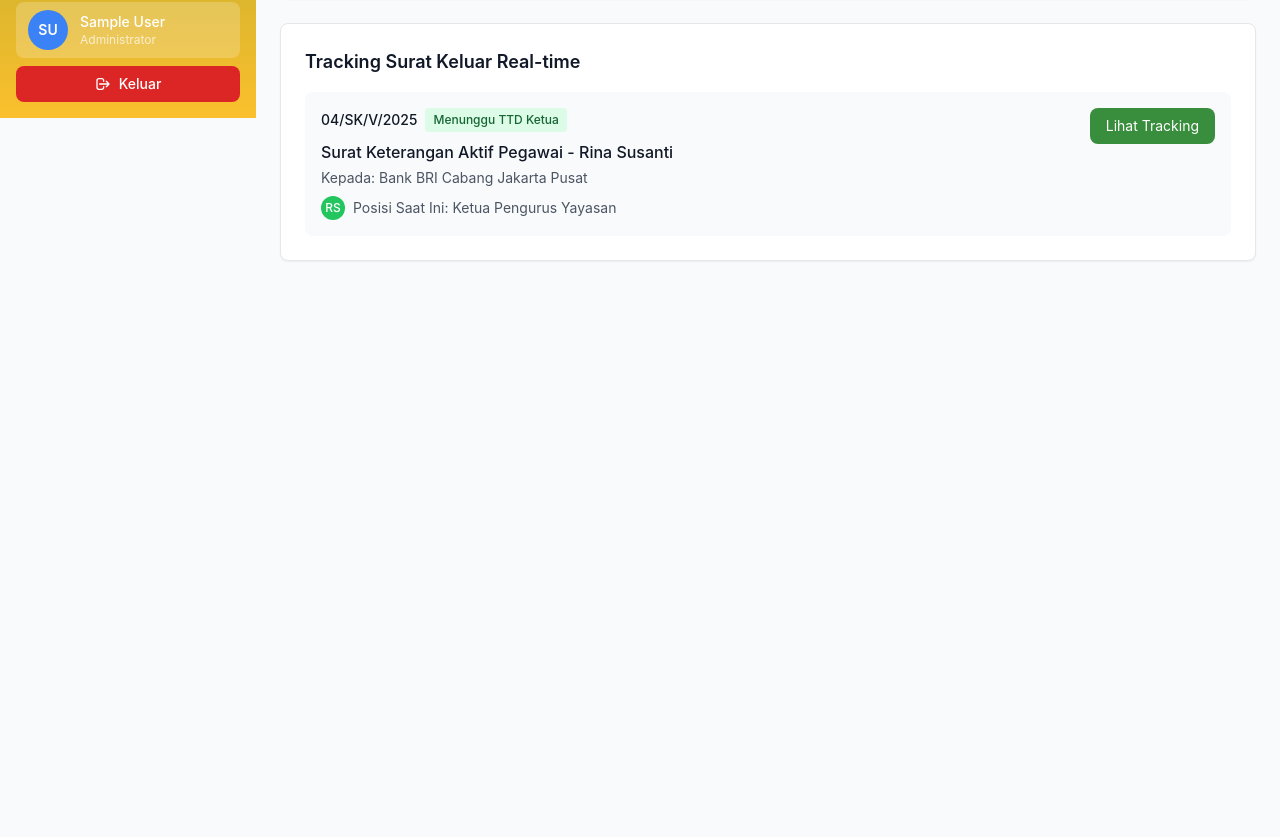
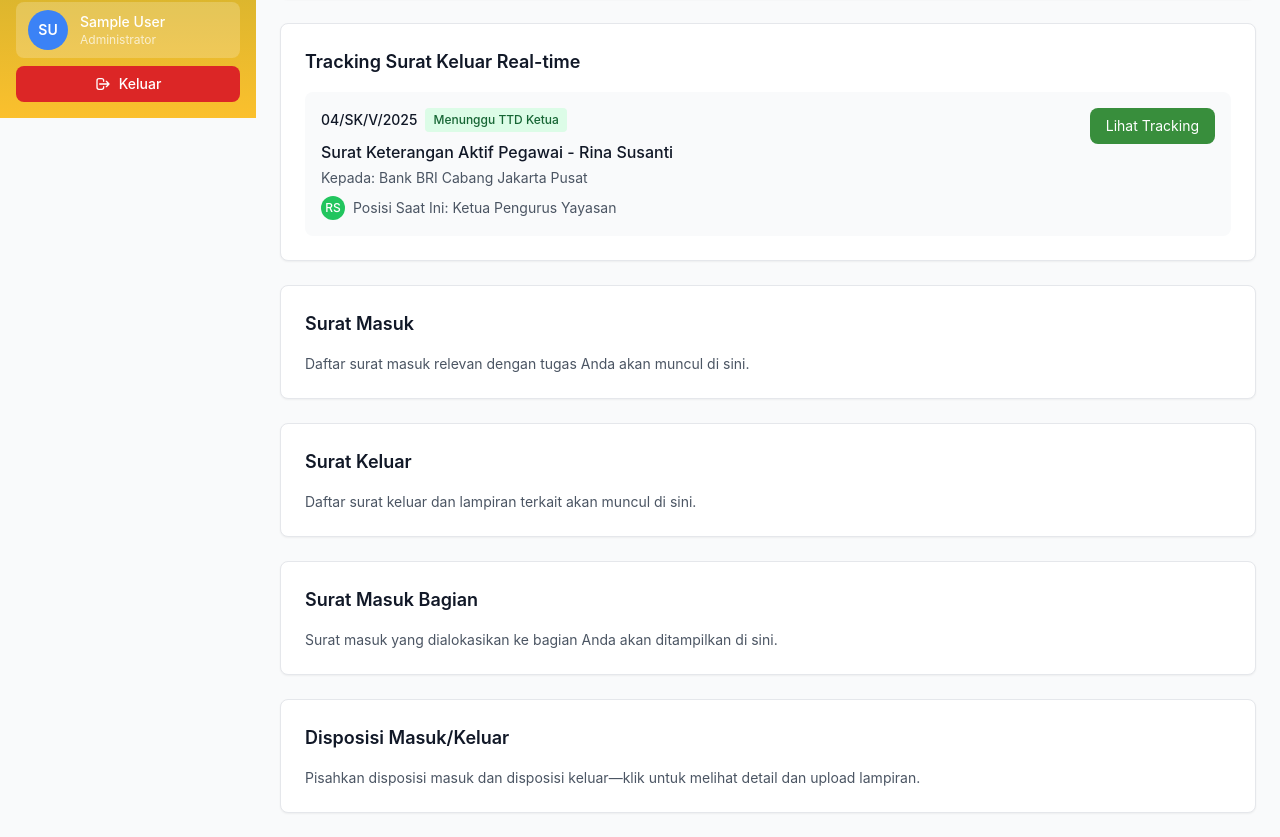
Before and after one commit to apriliamonica/FE-AMANAT, a React (Vite) app: page /dashboard in a window 1280 px wide. Shown: the part 682-1519 px from the top of the page. Before the commit the page ends 967 px from the top, so only its background shows below. Built offline with nearby package versions, Linux system fonts and the light colour scheme; sample sign-in values are in the browser's storage.

Commit message:
feat(dashboard): add separate Surat Masuk/Surat Keluar and Disposisi sections for non-admin roles

```diff
--- a/src/pages/dashboard/Dashboard.jsx
+++ b/src/pages/dashboard/Dashboard.jsx
@@ -194,6 +194,30 @@ const DashboardSekretarisKantor = ({ openTracking }) => {
           </div>
         </div>
       </div>
+        {/* Surat Masuk & Surat Keluar quick view */}
+        <div className="space-y-6 mt-6">
+          <div className="bg-white rounded-lg shadow-sm border border-gray-200 p-6">
+            <h2 className="text-lg font-semibold text-gray-900 mb-4">Surat Masuk</h2>
+            <div className="text-sm text-gray-600">Daftar surat masuk relevan dengan tugas Anda akan muncul di sini.</div>
+          </div>
+
+          <div className="bg-white rounded-lg shadow-sm border border-gray-200 p-6">
+            <h2 className="text-lg font-semibold text-gray-900 mb-4">Surat Keluar</h2>
+            <div className="text-sm text-gray-600">Daftar surat keluar dan lampiran terkait akan muncul di sini.</div>
+          </div>
+        </div>
+          {/* Surat Masuk & Disposisi Sections */}
+          <div className="space-y-6 mt-6">
+            <div className="bg-white rounded-lg shadow-sm border border-gray-200 p-6">
+              <h2 className="text-lg font-semibold text-gray-900 mb-4">Surat Masuk Bagian</h2>
+              <div className="text-sm text-gray-600">Surat masuk yang dialokasikan ke bagian Anda akan ditampilkan di sini.</div>
+            </div>
+
+            <div className="bg-white rounded-lg shadow-sm border border-gray-200 p-6">
+              <h2 className="text-lg font-semibold text-gray-900 mb-4">Disposisi Masuk/Keluar</h2>
+              <div className="text-sm text-gray-600">Pisahkan disposisi masuk dan disposisi keluar—klik untuk melihat detail dan upload lampiran.</div>
+            </div>
+          </div>
     </div>
   );
 };
@@ -297,9 +321,43 @@ const DashboardKetuaPengurus = ({ openTracking }) => {
           ))}
         </div>
       </div>
+
+      {/* Surat Masuk & Surat Keluar Sections (separate cards like Sekretaris) */}
+      <div className="space-y-6 mt-6">
+        <div className="bg-white rounded-lg shadow-sm border border-gray-200 p-6">
+          <h2 className="text-lg font-semibold text-gray-900 mb-4">Surat Masuk</h2>
+          <div className="space-y-3">
+            {menungguTindakan.filter(i => i.badges && i.badges.includes('Surat Masuk')).map(item => (
+              <div key={item.id} className="p-3 bg-gray-50 rounded-lg flex justify-between items-center">
+                <div>
+                  <p className="text-sm font-medium">{item.date} • {item.title}</p>
+                  <p className="text-sm text-gray-600">Dari: {item.from || '—'}</p>
+                </div>
+                <button onClick={() => openTracking(item)} className="px-3 py-1 bg-primary-700 text-white rounded">Lihat</button>
+              </div>
+            ))}
+          </div>
+        </div>
+
+        <div className="bg-white rounded-lg shadow-sm border border-gray-200 p-6">
+          <h2 className="text-lg font-semibold text-gray-900 mb-4">Surat Keluar</h2>
+          <div className="space-y-3">
+            {menungguTindakan.filter(i => i.badges && i.badges.includes('Surat Keluar')).map(item => (
+              <div key={item.id} className="p-3 bg-gray-50 rounded-lg flex justify-between items-center">
+                <div>
+                  <p className="text-sm font-medium">{item.date} • {item.title}</p>
+                  <p className="text-sm text-gray-600">Kepada: {item.to || '—'}</p>
+                </div>
+                <button onClick={() => openTracking(item)} className="px-3 py-1 bg-primary-700 text-white rounded">Lihat</button>
+              </div>
+            ))}
+          </div>
+        </div>
+      </div>
     </div>
   );
 };
+
 
 // Dashboard Sekretaris & Bendahara Pengurus
 const DashboardSekretarisBendahara = ({ openTracking }) => {
```
